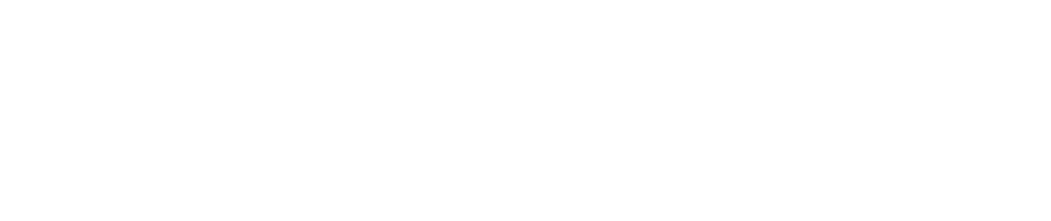
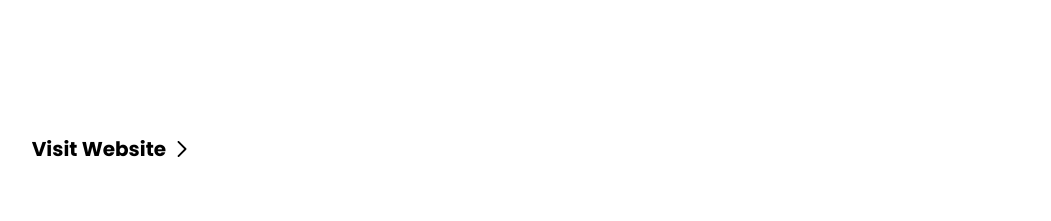
Before and after one commit to AndrewCDang/AndrewDangWebsite2, a Next.js app: page / in a window 1280 px wide. Shown: the part 2100-2321 px from the top of the page, without its empty margins (119-1170 px from the left). Built offline with nearby package versions, Linux system fonts and the light colour scheme.

Commit message:
added exhibits web link to portfolio

```diff
--- a/src/app/(components)/(home)/(webPortfolio)/webPortfolio.tsx
+++ b/src/app/(components)/(home)/(webPortfolio)/webPortfolio.tsx
@@ -262,7 +262,7 @@
         ["Django REST framework"],
     ],
     // gitLink: "https://github.com/AndrewCDang/Exhibition",
-    // webLink: "https://exhibition.andrewcdang.com/",
+    webLink: "https://www.exhibits-app.co.uk/",
     video: {
         caption: "Exhibits website",
         video: <ExhibitsVideo />,
```
